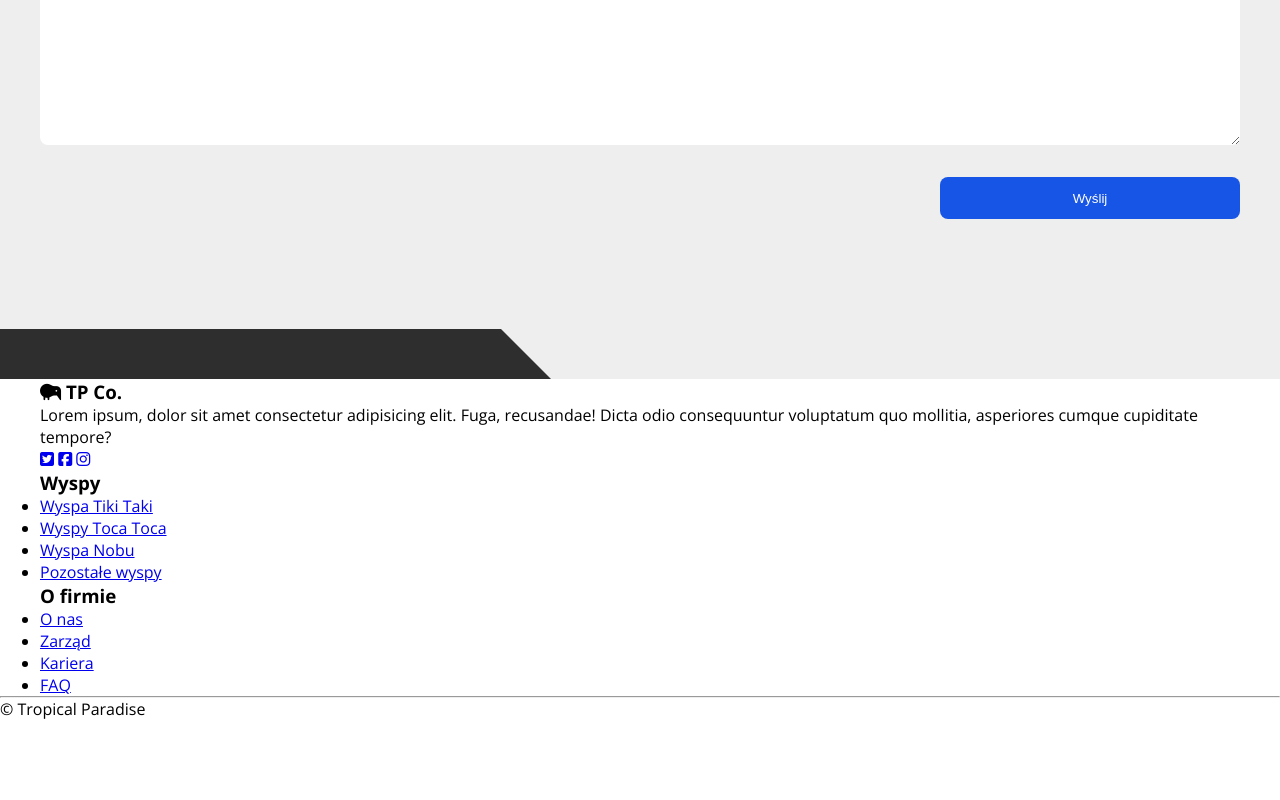
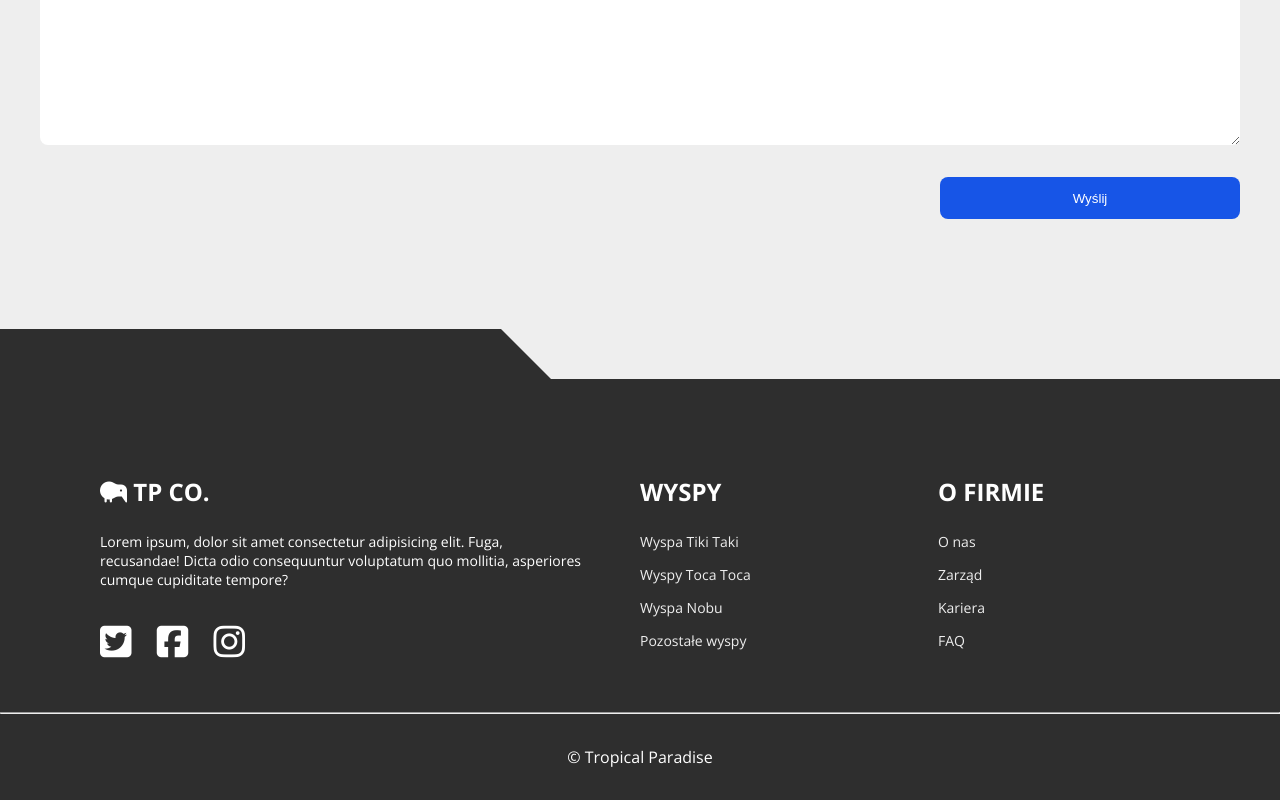
Before and after one commit to marcinrataj/tropical_paradise, a plain HTML site: page index.html in a window 1280 px wide. Shown: the part 6739-7539 px from the top of the page. Before the commit the page ends 7459 px from the top, so only its background shows below. Drawn offline with nearby package versions, Linux system fonts and the light colour scheme.

Commit message:
styled footer section

```diff
--- a/sass/main.scss
+++ b/sass/main.scss
@@ -457,7 +457,7 @@ body {
 		width: 100%;
 		min-height: 150px;
 	}
-	&__form-btn{
+	&__form-btn {
 		align-self: flex-end;
 		padding: 1em;
 		width: 100%;
@@ -468,9 +468,53 @@ body {
 		background-color: $main-color;
 		cursor: pointer;
 
-		&::before{
+		&::before {
 			background-color: $secondary-color;
 		}
+	}
+}
+
+// FOOTER
+
+.footer {
+	color: $pure-white;
+	background-color: $dark;
+	.wrapper {
+		padding: 6em 2em 2em;
+	}
+	&__box {
+		font-size: 1.4rem;
+	}
+	&__box-desktop {
+		display: none;
+	}
+	&__box-title {
+		margin-bottom: 1em;
+		font-size: 3rem;
+		text-transform: uppercase;
+	}
+	&__box-social{
+		margin: 2em 0 1em;
+	}
+	&__box-link{
+		padding: 0 .3em;
+		font-size: 3.6rem;
+		color: $pure-white;
+		text-decoration: none;
+		transition: color .3s;
+
+		&:first-child{
+			padding-left: 0;
+		}
+
+		&:hover{
+			color: $light-white;
+		}
+	}
+
+	&__bottom-text{
+		padding: 2em;
+		text-align: center;
 	}
 }
 
@@ -584,6 +628,36 @@ body {
 			width: 45%;
 		}
 	}
+
+	.footer{
+		&__boxes{
+			display: flex;
+			justify-content: space-between;
+		}
+		&__box-desktop{
+			display: block;
+		}
+		&__box{
+			margin: 0 2em;
+			width: 25%;
+			&:first-child{
+				width: 50%;
+			}
+		}
+		&__box-title{
+			font-size: 2.4rem;
+		}
+		&__box-list{
+			list-style: none;
+		}
+		&__box-list-item{
+			margin-bottom: 1em;
+			a{
+				color: $light-white;
+				text-decoration: none;
+			}
+		}
+	}
 }
 
 @media (min-width: 992px) {
```
Also changed, not shown: index.html (+1 -1 lines), css/main.css, 1 other file.
